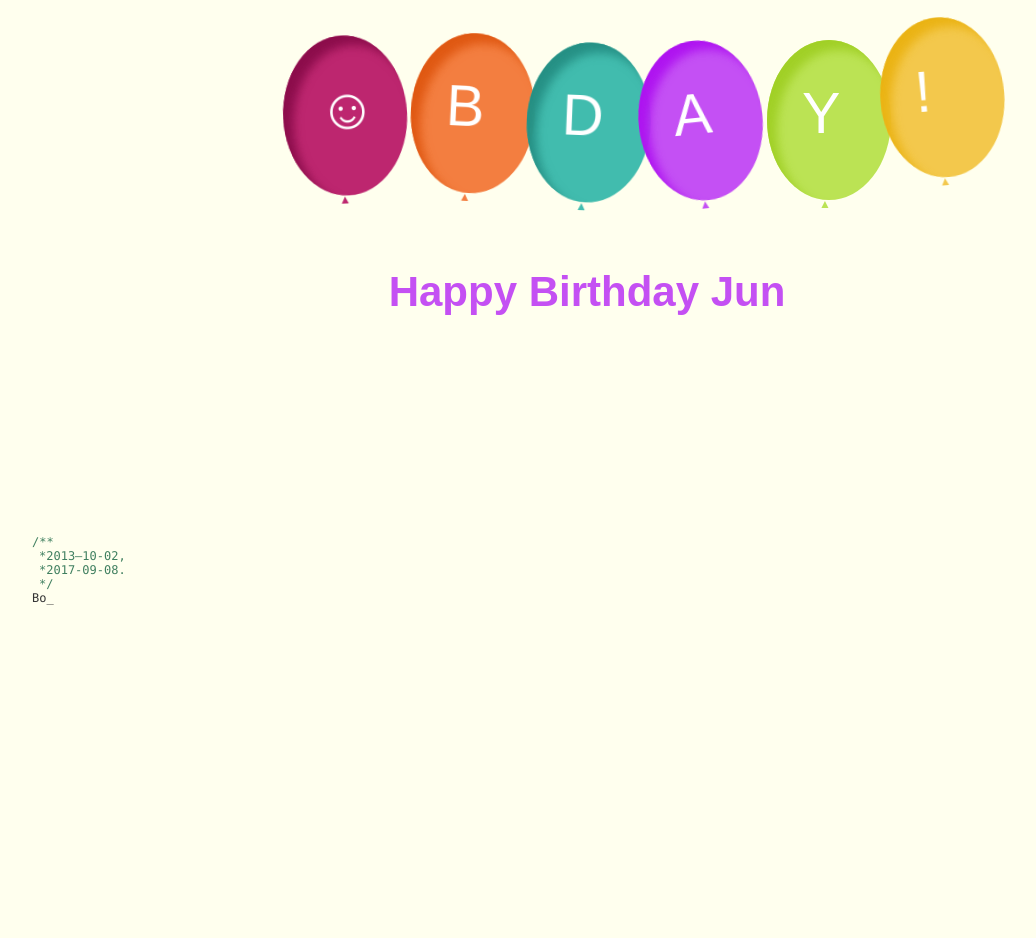
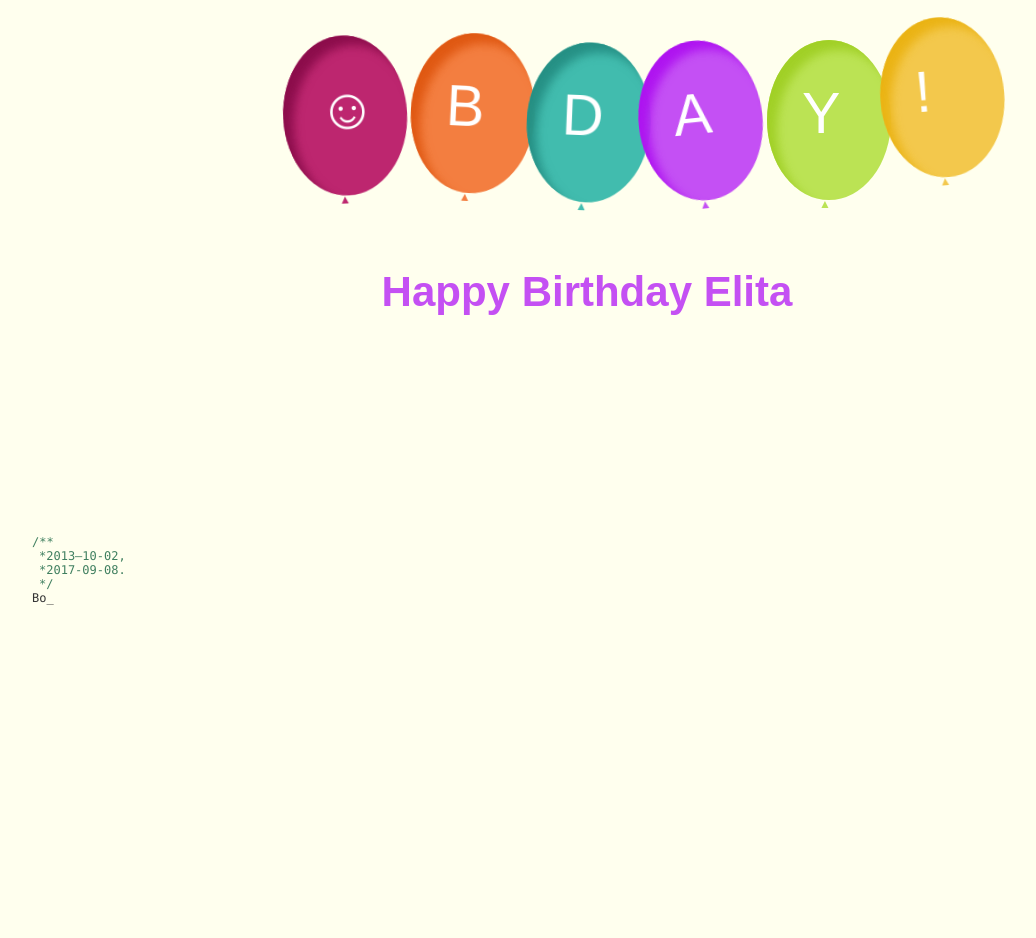
Before and after one commit to forevertyler/happy, a plain HTML site: page index.html in a window 1280 px wide. Shown: the whole page, without its empty margins (53-1089 px from the left). Drawn offline with Linux system fonts and the light colour scheme; a web font is replaced by a local one.

Commit message:
Update index.html

```diff
--- a/index.html
+++ b/index.html
@@ -4,8 +4,6 @@
 <meta http-equiv="Content-Type" content="text/html; charset=utf-8" />
 <title>Happy Birthday Jun</title>
 
-
-<link rel="shortcut icon" href="bir.ico" />
 <link href="css/default.css" type="text/css" rel="stylesheet">
 <script type="text/javascript" src="js/jquery.js"></script>
 <script type="text/javascript" src="js/garden.js"></script>
@@ -29,7 +27,7 @@
         <div><span>!</span>
         </div>
     </div>
-     <h1 style="color: #c450f3">Happy Birthday Jun</h1>
+     <h1 style="color: #c450f3">Happy Birthday Elita</h1>
 
 </div>
 <script>
```
